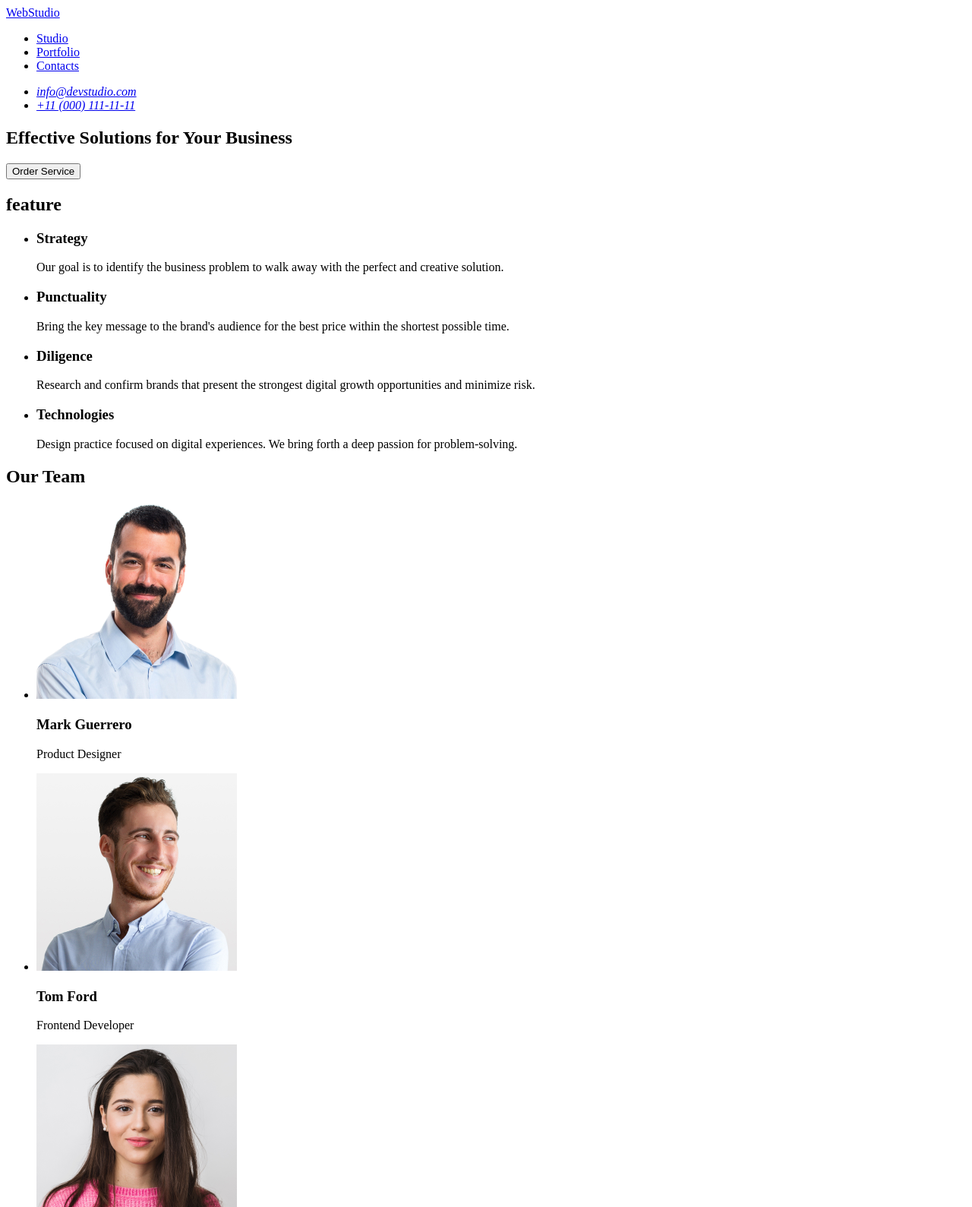
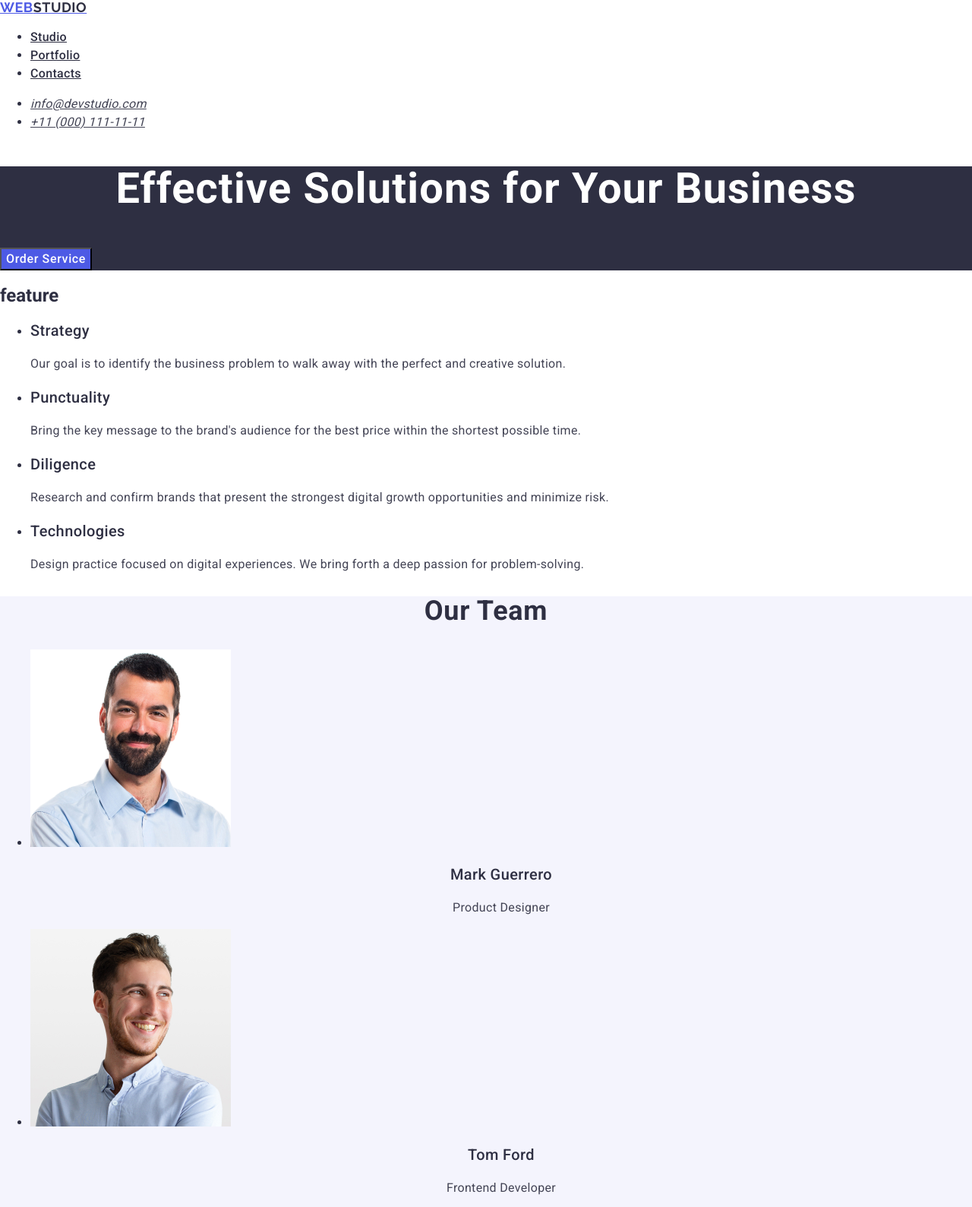
Before and after one commit to Runya1007/goit-markup-hw-02, a plain HTML site: page index.html in a window 1280 px wide. Shown: the top 1589 px of the page at 76% size. Drawn offline with nearby package versions, Linux system fonts and the light colour scheme.

Commit message:
add styles.css file

```diff
--- /dev/null
+++ b/css/styles.css
@@ -0,0 +1,178 @@
+body {
+  font-family: "Roboto", sans-serif;
+  color: #2e2f42;
+}
+
+/* #region header */
+.header {
+}
+.nav {
+}
+.logo {
+  font-family: "Raleway", sans-serif;
+  font-weight: 700;
+  font-size: 18px;
+  line-height: 1.16;
+  letter-spacing: 0.03em;
+  text-transform: uppercase;
+  color: #4d5ae5;
+}
+.logo-span {
+  color: #2e2f42;
+}
+.menu {
+}
+.menu-item {
+}
+.menu-link {
+  font-weight: 500;
+  font-size: 16px;
+  line-height: 1.5;
+  letter-spacing: 0.02em;
+  color: #2e2f42;
+}
+
+.menu-link:hover,
+.menu-link:focus {
+  color: #404bbf;
+}
+.address {
+}
+.address-menu {
+}
+.address-item {
+}
+.address-link {
+  font-weight: 400;
+  font-size: 16px;
+  line-height: 1.5;
+  letter-spacing: 0.02em;
+  color: #434455;
+}
+
+.address-link:hover,
+.address-link:focus {
+  font-weight: 400;
+  font-size: 16px;
+  line-height: 1.5;
+  letter-spacing: 0.02em;
+  color: #404bbf;
+}
+/* #endregion header */
+
+/* #region hero */
+.hero {
+  background-color: #2e2f42;
+}
+.hero-title {
+  font-size: 56px;
+  line-height: 1.07;
+  letter-spacing: 0.02em;
+  text-align: center;
+  color: #fff;
+}
+.hero-btn {
+  font-family: "Roboto", sans-serif;
+  font-weight: 500;
+  font-size: 16px;
+  line-height: 1.5;
+  letter-spacing: 0.04em;
+  color: #fff;
+  background-color: #4d5ae5;
+  cursor: pointer;
+}
+
+.hero-btn:hover,
+.hero-btn:focus {
+  color: #fff;
+  background-color: #404bbf;
+}
+/* #endregion hero */
+
+/* #region feature */
+.feature {
+}
+.title-invisible {
+}
+.title-feature {
+  font-weight: 500;
+  font-size: 20px;
+  line-height: 1.2;
+  letter-spacing: 0.02em;
+  color: #2e2f42;
+}
+.text-feature {
+  font-size: 16px;
+  line-height: 1.5;
+  letter-spacing: 0.02em;
+  color: #434455;
+}
+/* #endregion feature */
+
+/* #region team */
+.team {
+  background-color: #f4f4fd;
+}
+.title-team {
+  font-size: 36px;
+  line-height: 1.11;
+  letter-spacing: 0.02em;
+  text-align: center;
+  color: #2e2f42;
+}
+.title-name {
+  font-weight: 500;
+  font-size: 20px;
+  line-height: 1.2;
+  letter-spacing: 0.02em;
+  text-align: center;
+  color: #2e2f42;
+}
+.text-profession {
+  font-size: 16px;
+  line-height: 1.5;
+  letter-spacing: 0.02em;
+  text-align: center;
+  color: #434455;
+}
+/* #endregion team */
+
+/* #region Portfolio */
+.section-portfolio {
+}
+.title-portfolio {
+  font-size: 36px;
+  line-height: 1.11;
+  letter-spacing: 0.02em;
+  text-align: center;
+  color: #2e2f42;
+}
+.title-project {
+  font-weight: 500;
+  font-size: 20px;
+  line-height: 1.2;
+  letter-spacing: 0.02em;
+  color: #2e2f42;
+}
+.text-project {
+  font-size: 16px;
+  line-height: 1.5;
+  letter-spacing: 0.02em;
+  color: #434455;
+}
+/* #endregion Portfolio */
+
+/* #region footer */
+.section-footer {
+  background-color: #2e2f42;
+}
+.logo-span-footer {
+  color: #f4f4fd;
+}
+.text-footer {
+  font-size: 16px;
+  line-height: 1.5;
+  letter-spacing: 0.02em;
+  color: #f4f4fd;
+}
+/* #endregion footer */
--- a/index.html
+++ b/index.html
@@ -3,68 +3,100 @@
   <head>
     <meta charset="UTF-8" />
     <meta name="viewport" content="width=device-width, initial-scale=1.0" />
-    <title>Document</title>
+    <title>WebStudio</title>
+    <link rel="preconnect" href="https://fonts.googleapis.com" />
+    <link rel="preconnect" href="https://fonts.gstatic.com" crossorigin />
+    <link
+      href="https://fonts.googleapis.com/css2?family=Raleway:wght@700&family=Roboto:wght@400;500;700&display=swap"
+      rel="stylesheet"
+    />
+    <link
+      rel="stylesheet"
+      href="https://cdnjs.cloudflare.com/ajax/libs/modern-normalize/2.0.0/modern-normalize.min.css"
+      integrity="sha512-4xo8blKMVCiXpTaLzQSLSw3KFOVPWhm/TRtuPVc4WG6kUgjH6J03IBuG7JZPkcWMxJ5huwaBpOpnwYElP/m6wg=="
+      crossorigin="anonymous"
+      referrerpolicy="no-referrer"
+    />
+    <link rel="stylesheet" href="./css/styles.css" />
   </head>
   <body>
-    <header>
-      <nav>
-        <a href="./index.html">WebStudio</a>
-        <ul>
-          <li><a href="./index.html">Studio</a></li>
-          <li><a href="#">Portfolio</a></li>
-          <li><a href="#">Contacts</a></li>
+    <!-- #region header -->
+    <header class="header">
+      <nav class="nav">
+        <a class="logo" href="./index.html"
+          >Web<span class="logo-span">Studio</span></a
+        >
+        <ul class="menu">
+          <li class="menu-item">
+            <a class="menu-link" href="./index.html">Studio</a>
+          </li>
+          <li class="menu-item"><a class="menu-link" href="#">Portfolio</a></li>
+          <li class="menu-item"><a class="menu-link" href="#">Contacts</a></li>
         </ul>
       </nav>
-      <address>
-        <ul>
-          <li><a href="mailto:info@devstudio.com">info@devstudio.com</a></li>
-          <li><a href="tel:+110001111111">+11 (000) 111-11-11</a></li>
+      <address class="address">
+        <ul class="address-menu">
+          <li class="address-item">
+            <a class="address-link" href="mailto:info@devstudio.com"
+              >info@devstudio.com</a
+            >
+          </li>
+          <li class="address-item">
+            <a class="address-link" href="tel:+110001111111"
+              >+11 (000) 111-11-11</a
+            >
+          </li>
         </ul>
       </address>
     </header>
+    <!-- #endregion header -->
 
     <main>
-      <section>
-        <h1>Effective Solutions for Your Business</h1>
-        <button type="button">Order Service</button>
+      <!-- #region hero -->
+      <section class="hero">
+        <h1 class="hero-title">Effective Solutions for Your Business</h1>
+        <button class="hero-btn" type="button">Order Service</button>
       </section>
-
-      <section>
-        <h2>feature</h2>
+      <!-- #endregion hero -->
+      <!-- #region feature -->
+      <section class="feature">
+        <h2 class="title-invisible">feature</h2>
         <ul>
           <li>
-            <h3>Strategy</h3>
-            <p>
+            <h3 class="title-feature">Strategy</h3>
+            <p class="text-feature">
               Our goal is to identify the business problem to walk away with the
               perfect and creative solution.
             </p>
           </li>
           <li>
-            <h3>Punctuality</h3>
-            <p>
+            <h3 class="title-feature">Punctuality</h3>
+            <p class="text-feature">
               Bring the key message to the brand's audience for the best price
               within the shortest possible time.
             </p>
           </li>
           <li>
-            <h3>Diligence</h3>
-            <p>
+            <h3 class="title-feature">Diligence</h3>
+            <p class="text-feature">
               Research and confirm brands that present the strongest digital
               growth opportunities and minimize risk.
             </p>
           </li>
           <li>
-            <h3>Technologies</h3>
-            <p>
+            <h3 class="title-feature">Technologies</h3>
+            <p class="text-feature">
               Design practice focused on digital experiences. We bring forth a
               deep passion for problem-solving.
             </p>
           </li>
         </ul>
       </section>
+      <!-- #endregion feature -->
 
-      <section>
-        <h2>Our Team</h2>
+      <!-- #region team -->
+      <section class="team">
+        <h2 class="title-team">Our Team</h2>
         <ul>
           <li>
             <img
@@ -73,8 +105,8 @@
               width="264"
               height="260"
             />
-            <h3>Mark Guerrero</h3>
-            <p>Product Designer</p>
+            <h3 class="title-name">Mark Guerrero</h3>
+            <p class="text-profession">Product Designer</p>
           </li>
           <li>
             <img
@@ -83,8 +115,8 @@
               width="264"
               height="260"
             />
-            <h3>Tom Ford</h3>
-            <p>Frontend Developer</p>
+            <h3 class="title-name">Tom Ford</h3>
+            <p class="text-profession">Frontend Developer</p>
           </li>
           <li>
             <img
@@ -93,8 +125,8 @@
               width="264"
               height="260"
             />
-            <h3>Camila Garcia</h3>
-            <p>Marketing</p>
+            <h3 class="title-name">Camila Garcia</h3>
+            <p class="text-profession">Marketing</p>
           </li>
           <li>
             <img
@@ -103,14 +135,16 @@
               width="264"
               height="260"
             />
-            <h3>Daniel Wilson</h3>
-            <p>UI Designer</p>
+            <h3 class="title-name">Daniel Wilson</h3>
+            <p class="text-profession">UI Designer</p>
           </li>
         </ul>
       </section>
+      <!-- #endregion team -->
 
-      <section>
-        <h2>Our Portfolio</h2>
+      <!-- #region Portfolio-->
+      <section class="section-portfolio">
+        <h2 class="title-portfolio">Our Portfolio</h2>
         <ul>
           <li>
             <img
@@ -119,8 +153,8 @@
               width="360"
               height="300"
             />
-            <h3>Banking App</h3>
-            <p>App</p>
+            <h3 class="title-project">Banking App</h3>
+            <p class="text-project">App</p>
           </li>
           <li>
             <img
@@ -129,8 +163,8 @@
               width="360"
               height="300"
             />
-            <h3>Cashless Payment</h3>
-            <p>Marketing</p>
+            <h3 class="title-project">Cashless Payment</h3>
+            <p class="text-project">Marketing</p>
           </li>
           <li>
             <img
@@ -139,8 +173,8 @@
               width="360"
               height="300"
             />
-            <h3>Meditation App</h3>
-            <p>App</p>
+            <h3 class="title-project">Meditation App</h3>
+            <p class="text-project">App</p>
           </li>
           <li>
             <img
@@ -149,8 +183,8 @@
               width="360"
               height="300"
             />
-            <h3>Taxi Service</h3>
-            <p>Marketing</p>
+            <h3 class="title-project">Taxi Service</h3>
+            <p class="text-project">Marketing</p>
           </li>
           <li>
             <img
@@ -159,8 +193,8 @@
               width="360"
               height="300"
             />
-            <h3>Screen Illustrations</h3>
-            <p>Design</p>
+            <h3 class="title-project">Screen Illustrations</h3>
+            <p class="text-project">Design</p>
           </li>
           <li>
             <img
@@ -169,19 +203,23 @@
               width="360"
               height="300"
             />
-            <h3>Online Courses</h3>
-            <p>Marketing</p>
+            <h3 class="title-project">Online Courses</h3>
+            <p class="text-project">Marketing</p>
           </li>
         </ul>
       </section>
+      <!-- #endregion Portfolio -->
     </main>
-
-    <footer>
-      <a href="./index.html">WebStudio</a>
-      <p>
+    <!-- #region footer -->
+    <footer class="section-footer">
+      <a class="logo" href="./index.html"
+        >Web<span class="logo-span-footer">Studio</span></a
+      >
+      <p class="text-footer">
         Increase the flow of customers and sales for your business with digital
         marketing & growth solutions.
       </p>
     </footer>
+    <!-- #endregion -->
   </body>
 </html>
```
